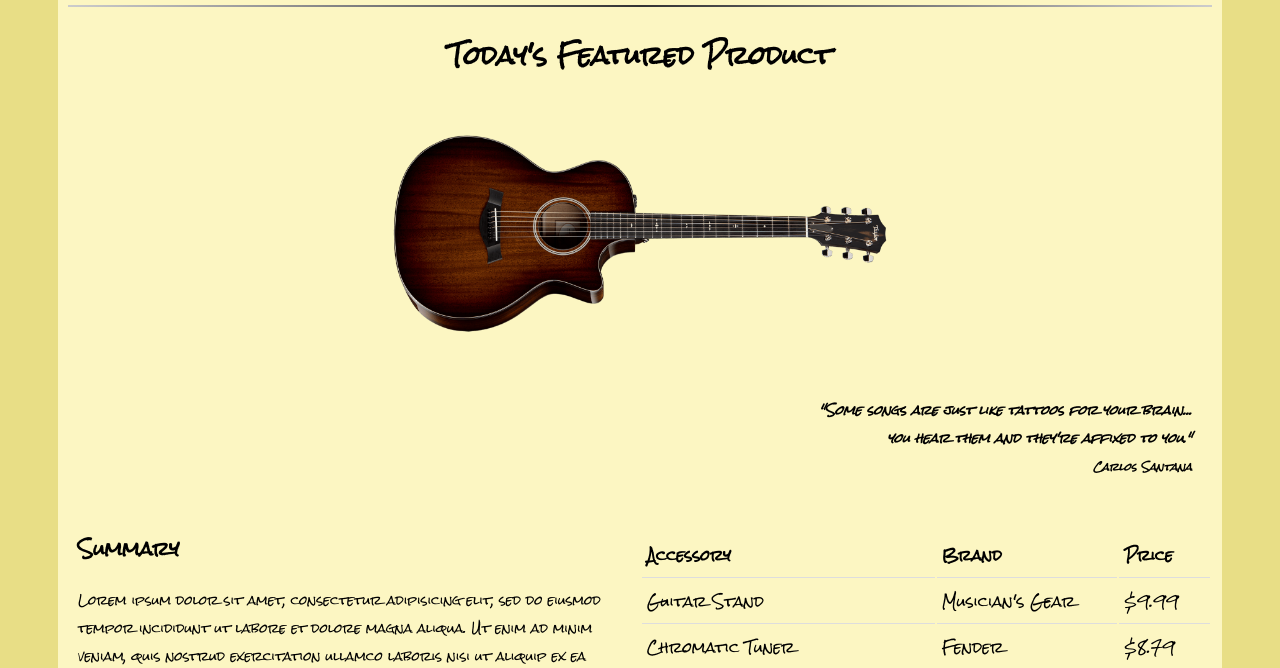
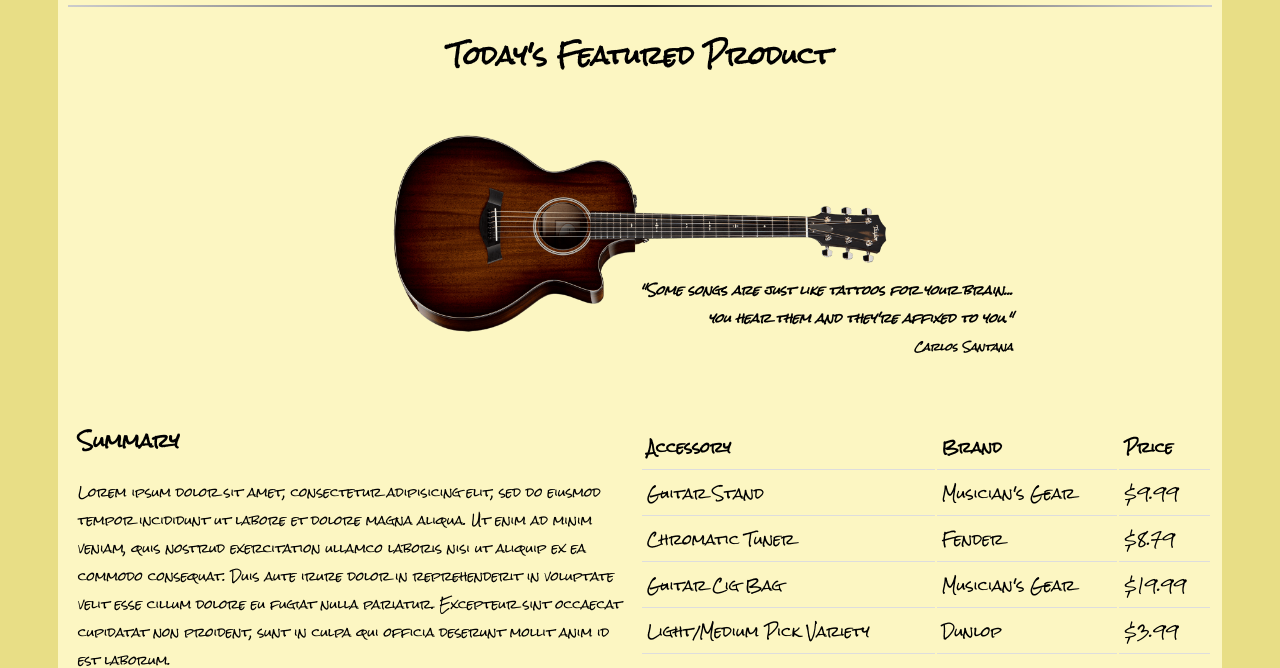
Before and after one commit to michaelkoceja/css-week1, a plain HTML site: page index.html in a window 1280 px wide. Shown: the part 148-816 px from the top of the page. Drawn offline with Linux system fonts and the light colour scheme.

Commit message:
add position/relative

```diff
--- a/css/styles.css
+++ b/css/styles.css
@@ -51,6 +51,7 @@ hr {
 
 /* Featured Product */
 .featured-product img {
+  position: relative;
   height: 280px;
   display: block;
   margin: 0 auto;
@@ -63,6 +64,9 @@ hr {
 
 
  .featured-product h3 {
+   position: absolute;
+   left: 50%;
+   bottom: 35%;
    text-align: right;
    font-style: italic;
    font-size: 12px;
```
